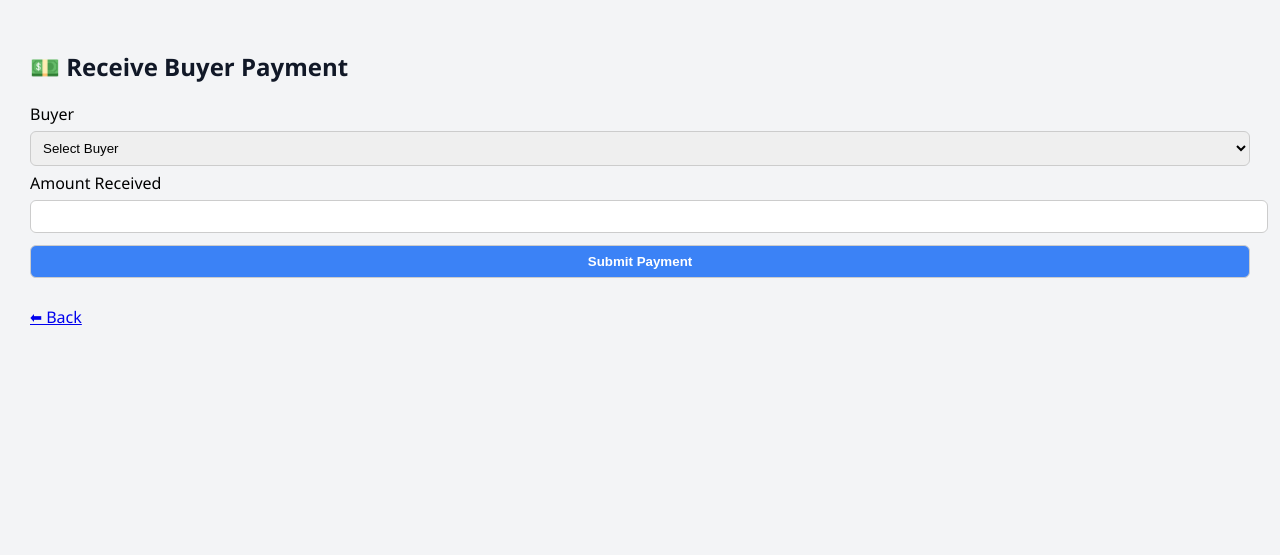
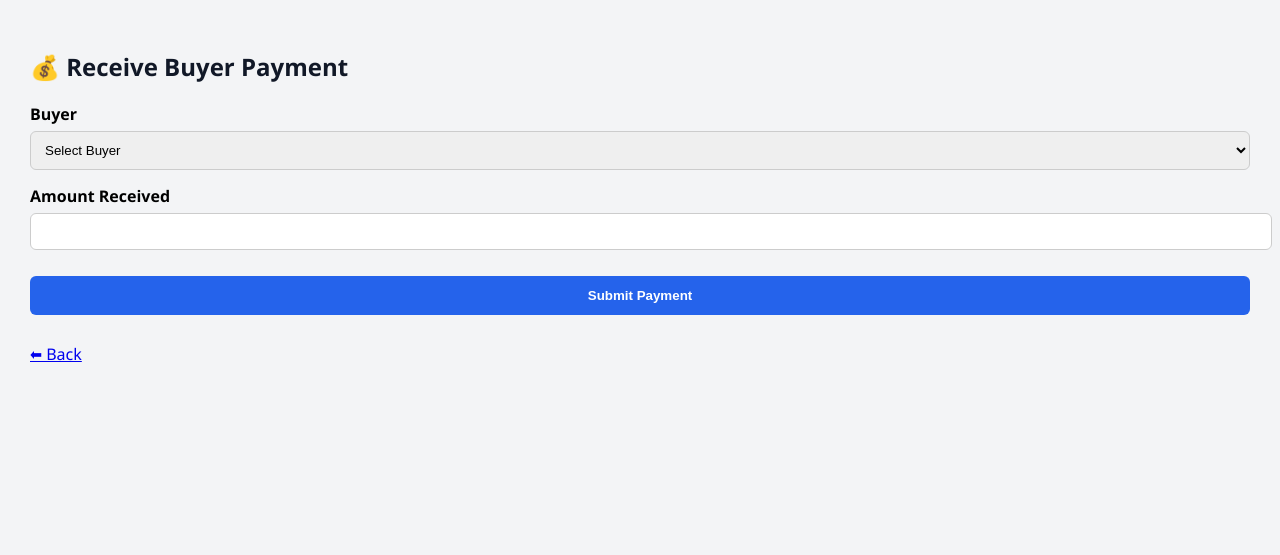
Before and after one commit to bachammahesh-cyber/srinivasa-mines, a Flask app: page /receive-buyer-payment in a window 1280 px wide. Shown: the part 83-638 px from the top of the page. Run offline with Flask 3, Linux system fonts and the light colour scheme; the visitor is signed in with stand-in values (Sample User, id 1); data that the repository does not hold is empty; some libraries are stand-ins or nearby versions.

Commit message:
Final working version with buyer payment and labour details fixed

```diff
--- a/app.py
+++ b/app.py
@@ -227,18 +227,27 @@ def labour_details(code):
 def buyer_dashboard():
     return render_template("buyer_dashboard.html")
 
-
 @app.route("/receive-buyer-payment", methods=["GET", "POST"])
 @login_required
 def receive_buyer_payment():
+    conn = get_db()
+    c = conn.cursor()
+
+    # Get buyers who still have balance
+    c.execute("""
+        SELECT buyer_name, SUM(balance) as due
+        FROM truck_sales
+        WHERE balance > 0
+        GROUP BY buyer_name
+        ORDER BY buyer_name
+    """)
+    buyers = c.fetchall()
+
     if request.method == "POST":
-        conn = get_db()
-        c = conn.cursor()
-
         buyer = request.form["buyer"]
         amount = float(request.form["amount"])
 
-        # reduce balance from oldest credits
+        # Reduce from oldest credits
         c.execute("""
             SELECT date, balance
             FROM truck_sales
@@ -267,10 +276,10 @@ def receive_buyer_payment():
 
         conn.commit()
         conn.close()
-
         return redirect("/buyer-dashboard")
 
-    return render_template("receive_buyer_payment.html")
+    conn.close()
+    return render_template("receive_buyer_payment.html", buyers=buyers)
 
 
 # ---------------- PORT ----------------
--- a/templates/receive_buyer_payment.html
+++ b/templates/receive_buyer_payment.html
@@ -1,24 +1,29 @@
 {% extends "base.html" %}
 {% block content %}
 
-<h2 style="margin-bottom:20px;">💵 Receive Buyer Payment</h2>
+<h2 style="margin-bottom:20px;">💰 Receive Buyer Payment</h2>
 
 <form method="POST">
 
-    <label>Buyer</label>
-    <select name="buyer" required>
+    <label style="font-weight:600;">Buyer</label>
+    <select name="buyer" required style="width:100%;padding:10px;margin-bottom:15px;">
         <option value="">Select Buyer</option>
         {% for b in buyers %}
-        <option value="{{ b[0] }}">
-            {{ b[0] }} (Due: {{ "%.2f"|format(b[1]) }})
-        </option>
+            <option value="{{ b[0] }}">
+                {{ b[0] }} — Due: ₹{{ "%.2f"|format(b[1]) }}
+            </option>
         {% endfor %}
     </select>
 
-    <label>Amount Received</label>
-    <input type="number" step="0.01" name="amount" required>
+    <label style="font-weight:600;">Amount Received</label>
+    <input type="number" step="0.01" name="amount" required
+           style="width:100%;padding:10px;margin-bottom:20px;">
 
-    <button type="submit">Submit Payment</button>
+    <button type="submit"
+            style="background:#2563eb;color:white;padding:12px 20px;
+                   border:none;border-radius:6px;font-weight:600;width:100%;">
+        Submit Payment
+    </button>
 
 </form>
 
```
